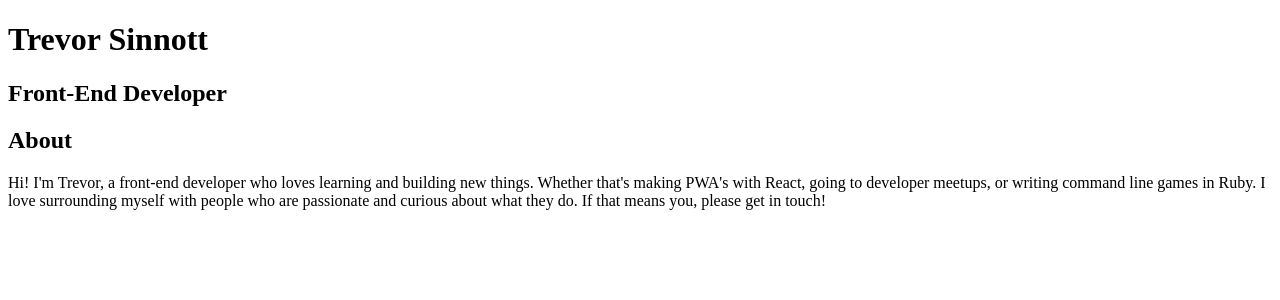
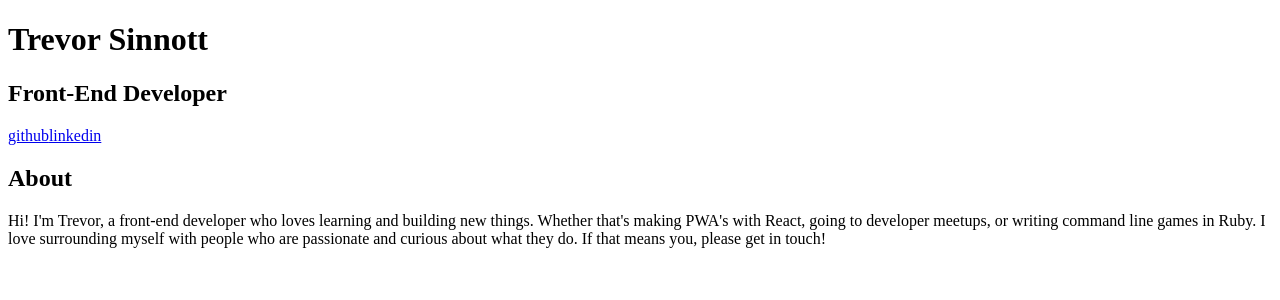
Before and after one commit to trevorsinnott/Portfolio, a React (Create React App) app: page / in a window 1280 px wide. Shown: the top 300 px of the page. Built offline with nearby package versions, Linux system fonts and the light colour scheme; the HTML template or start-up script is replaced by a standard one.

Commit message:
add links to social media accounts

```diff
--- a/src/App.js
+++ b/src/App.js
@@ -6,6 +6,10 @@ function App() {
       <header className="App-header">
         <h1>Trevor Sinnott</h1>
         <h2>Front-End Developer</h2>
+        <a href="https://github.com/trevorsinnott">github</a>
+        <a href="https://www.linkedin.com/in/trevor-sinnott-1a8809174/">
+          linkedin
+        </a>
       </header>
       <article>
         <h1>About</h1>
```
Also changed, not shown: 1 other file (tests, documents, lock files or other folders).
